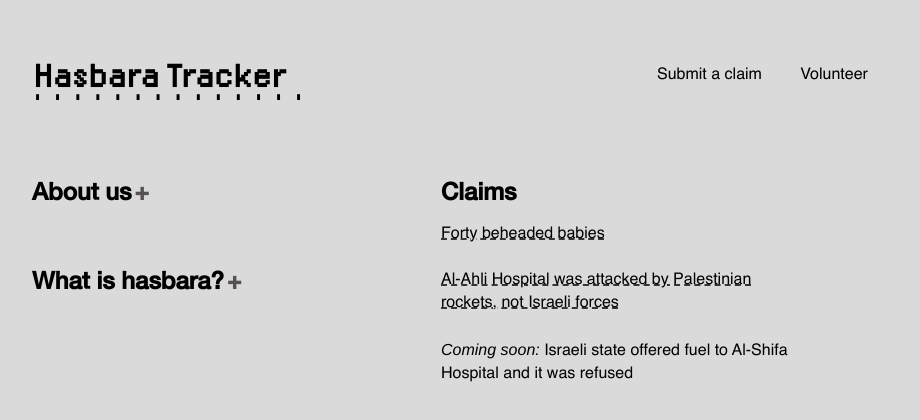
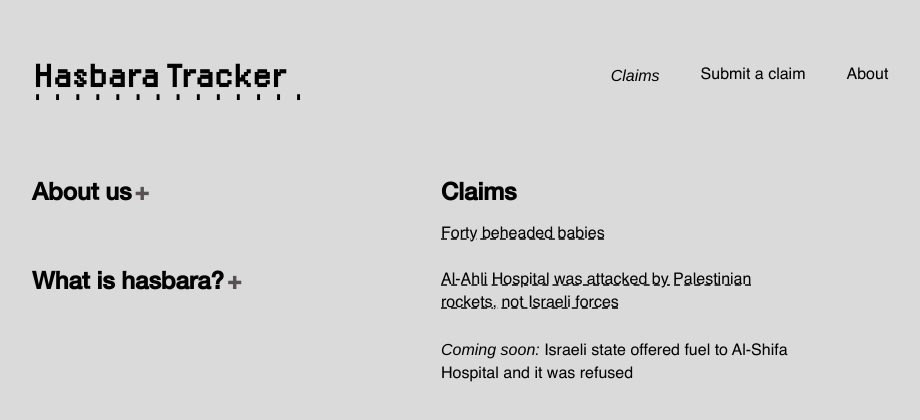
Before and after one commit to tamtzekin/hasbara-tracker, a React (Create React App) app: page / in a window 1280 px wide. Shown: the top 420 px of the page, without its empty margins (192-1112 px from the left). Built offline with nearby package versions, Linux system fonts and the light colour scheme.

Commit message:
rerouted Nav Bar links, removed conditions displaying of links

```diff
--- a/src/components/NavBar.js
+++ b/src/components/NavBar.js
@@ -1,24 +1,18 @@
 import React from 'react';
-import {  NavLink, useLocation } from "react-router-dom";
+import {  NavLink } from "react-router-dom";
 import '../App.css';
 
 const NavBar= () =>{
-    const location = useLocation();
+    // const location = useLocation();
 
     return (
 
     <div class="navbar">
-        {location.pathname !== '/about' && location.pathname !== '/' && (
+        {/* {location.pathname !== '/about' && location.pathname !== '/' && ( */}
             <li>
-                <NavLink to="/about">About</NavLink>
+                <NavLink to="/">Claims</NavLink>
             </li>
-        )}
-
-        {location.pathname !== '/claims' && location.pathname !== '/' &&  location.pathname !== '/about' && (
-            <li>
-                <NavLink to="/claims">Claims</NavLink>
-            </li>
-        )}
+        {/* )} */}
 
         {/* {location.pathname !== '/tracker' && (
             <li>
@@ -26,17 +20,15 @@ const NavBar= () =>{
             </li>
         )}   */}
 
-        {location.pathname !== '/submit-claim' && (
+        {/* {location.pathname !== '/submit-claim' && ( */}
         <li>
             <NavLink to="/submit-claim">Submit a claim</NavLink>
         </li>
-        )}
+        {/* )} */}
 
-        {location.pathname !== '/volunteer' && (
         <li>
-            <NavLink to="/volunteer">Volunteer</NavLink>
+            <NavLink to="/about">About</NavLink>
         </li>
-        )}
 
     </div>
     );
```
